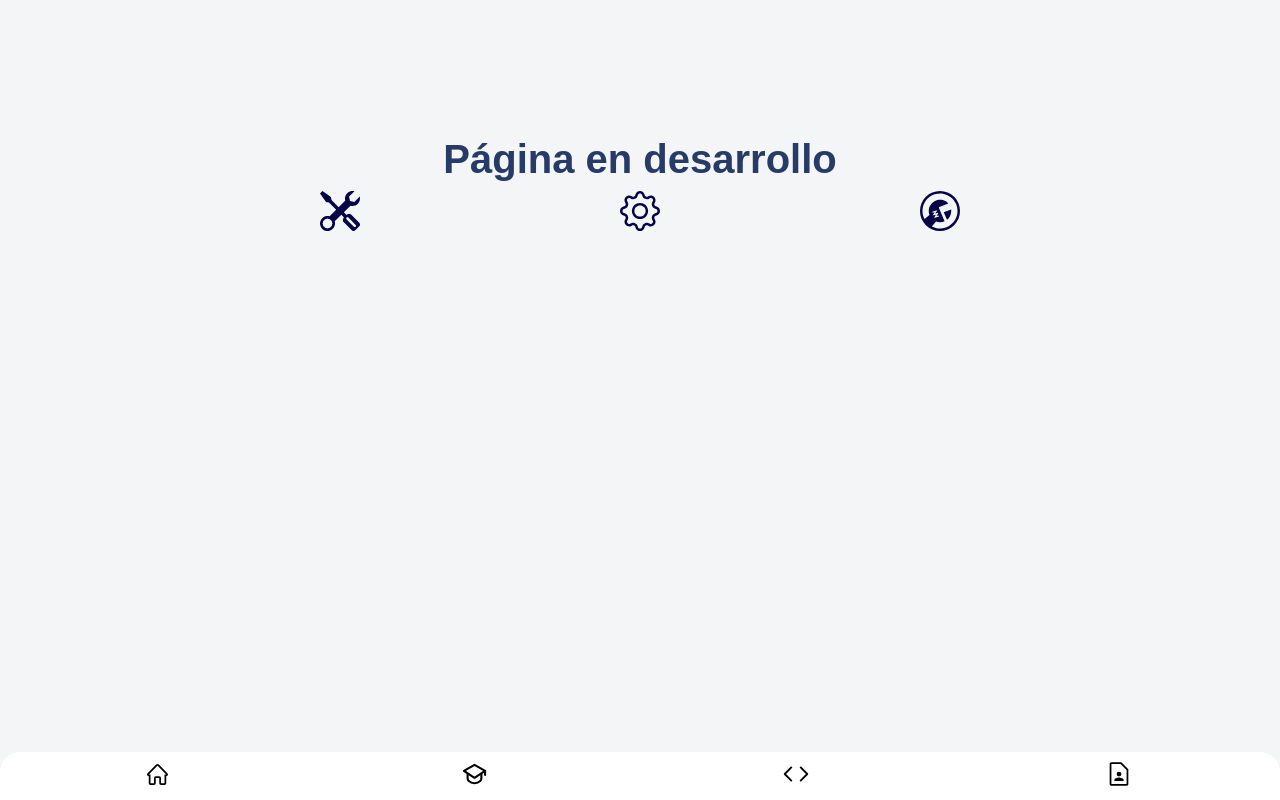
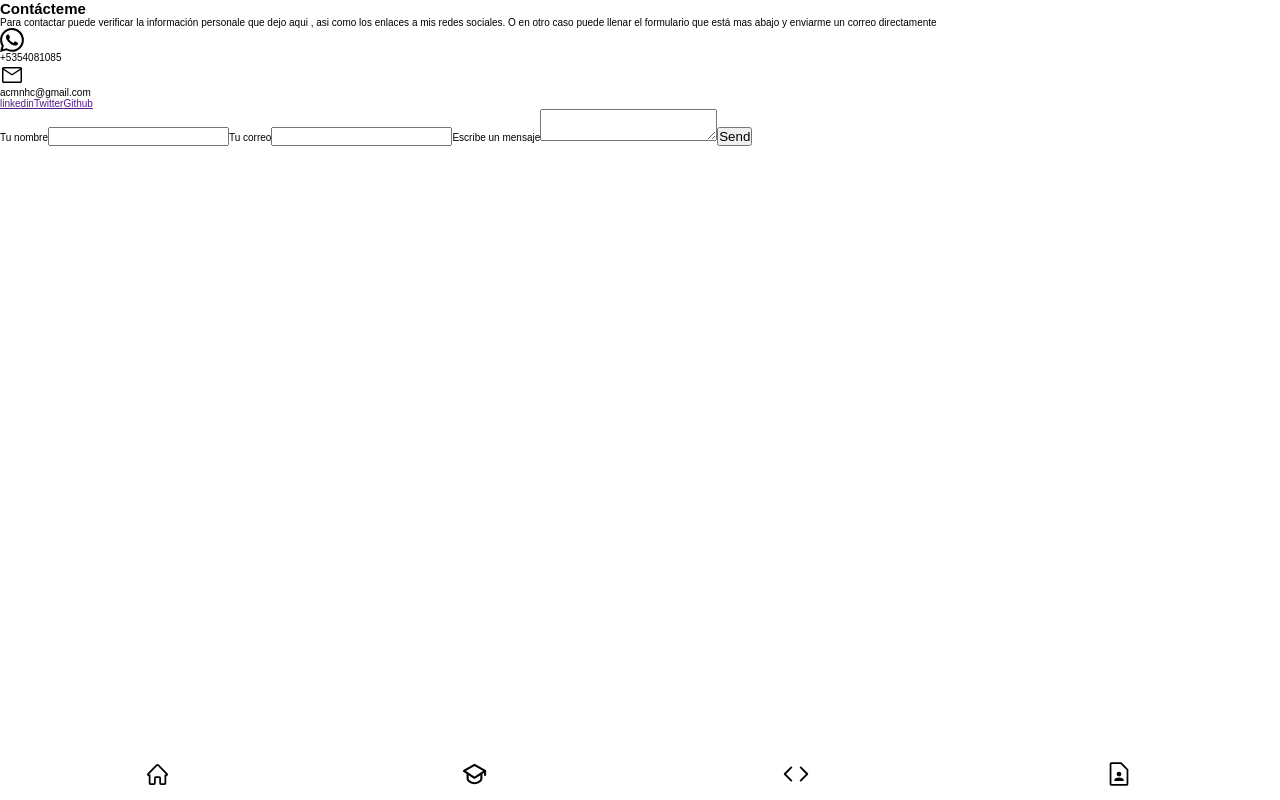
Before and after one commit to Yusei-0/Yusei-0, an Angular app: page /contact in a window 1280 px wide. Built offline with nearby package versions, Linux system fonts and the light colour scheme.

Commit message:
Create de information on contact page

```diff
--- a/src/app/app-routing.module.ts
+++ b/src/app/app-routing.module.ts
@@ -15,7 +15,7 @@ const routes: Routes = [
   },
   {
     path: 'contact',
-    loadChildren: () => import('./in-production/in-production.module').then(m=> m.InProductionModule)
+    loadChildren: () => import('./contact/contact.module').then(m=> m.ContactModule)
   },
   {
     path: 'education',
--- a/src/app/contact/contact/contact.component.html
+++ b/src/app/contact/contact/contact.component.html
@@ -1,17 +1,21 @@
 <div class="contact-container">
     <div class="contact-header">
-        <h2 class="contact-title"></h2>
-        <p></p>
+        <h2 class="contact-title">Contácteme</h2>
+        <p>Para contactar puede verificar la información personale que dejo aqui , asi como los enlaces a mis redes sociales. O en otro caso puede llenar el formulario que está mas abajo y enviarme un correo directamente</p>
         <section class="contact-header-information">
             <div class="header-information-section">
-                <app-icon [img]="'contact'"></app-icon>
-                <p>information</p>
+                <app-icon [img]="'whatsapp'" [size]="24"></app-icon>
+                <p>+5354081085</p>
+            </div>
+            <div class="header-information-section">
+                <app-icon [img]="'mail'" [size]="24"></app-icon>
+                <p>acmnhc@gmail.com</p>
             </div>
         </section>
         <div class="contact-header-socialmedia">
-            <a href="">icon<img src="" alt=""></a>
-            <a href="">icon<img src="" alt=""></a>
-            <a href="">icon<img src="" alt=""></a>
+            <a href="">linkedin<img src="" alt=""></a>
+            <a href="">Twitter<img src="" alt=""></a>
+            <a href="">Github<img src="" alt=""></a>
         </div>
     </div>
     <div class="contact-main">
```
Also changed, not shown: src/assets/icons/whatsapp.svg (added).
